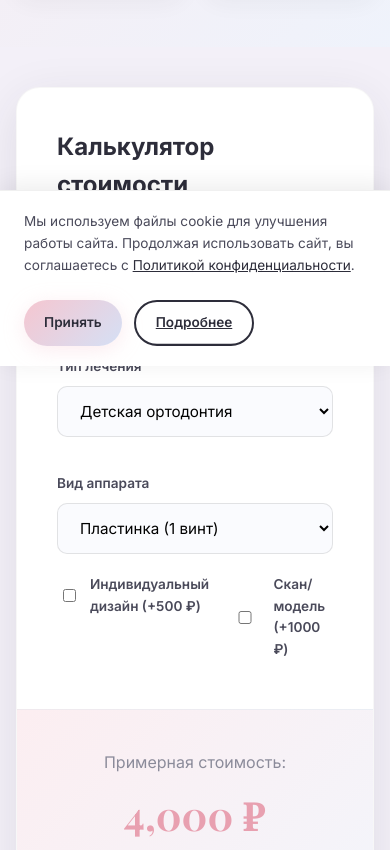
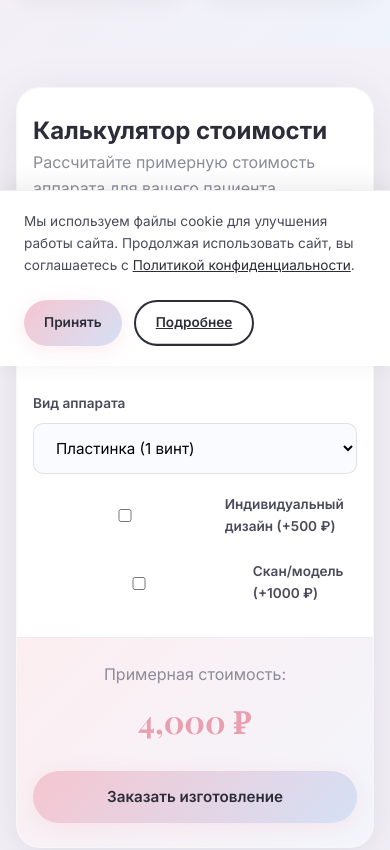
Before and after one commit to kiyksp3-bot/aligna-lab, a plain HTML site: page services.html in a window 390 px wide. Shown: the part 478-1328 px from the top of the page. Drawn offline with nearby package versions, Linux system fonts and the light colour scheme; a web font is replaced by a local one.

Commit message:
fix: resolve horizontal overflow on mobile devices for the calculator section

```diff
--- a/script.js
+++ b/script.js
@@ -377,7 +377,7 @@ function initCalculator() {
                 <option value="marcorosa" data-price="8000">Аппарат Marco Rosa</option>
                 <option value="retainer" data-price="2000">Проволочный ретейнер</option>
             `;
-            optionsRow.style.display = 'flex';
+            optionsRow.style.display = 'grid';
         }
         calculateTotal();
     }
--- a/styles.css
+++ b/styles.css
@@ -1153,8 +1153,22 @@ button { cursor: pointer; border: none; background: none; font: inherit; }
     margin-bottom: 24px;
 }
 @media (max-width: 768px) {
+    .calc-content {
+        padding: 32px 24px;
+        min-width: 100%;
+    }
     .calc-result {
+        padding: 32px 24px;
         border-left: none;
         border-top: 1px solid rgba(0,0,0,0.03);
+        min-width: 100%;
     }
 }
+@media (max-width: 480px) {
+    .calc-content, .calc-result {
+        padding: 24px 16px;
+    }
+    .calc-result-value {
+        font-size: 2rem;
+    }
+}
```
